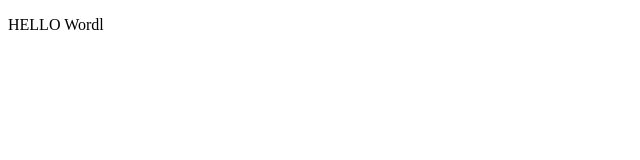
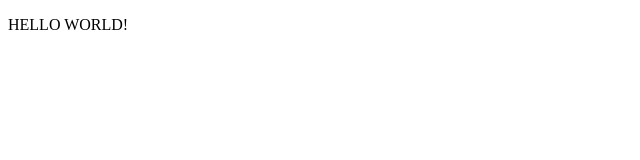
Before and after one commit to RiriNugraha/latihan, a plain HTML site: page index.html in a window 1280 px wide. Shown: the full height of the page, 0-640 px from the left. Drawn offline with Linux system fonts and the light colour scheme.

Commit message:
meneran hello world

```diff
--- a/index.html
+++ b/index.html
@@ -6,6 +6,6 @@
     <title>Latihan Web Deveplopment</title>
 </head>
 <body>
-    <p>HELLO Wordl</p>
+    <p>HELLO WORLD!</p>
 </body>
 </html>
```
